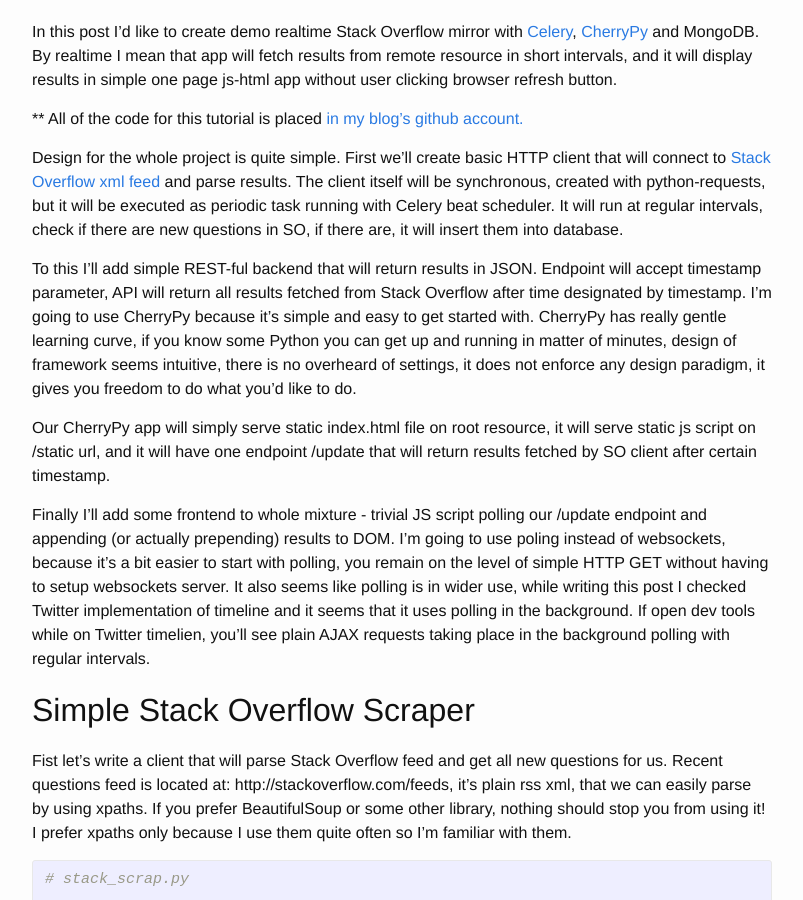
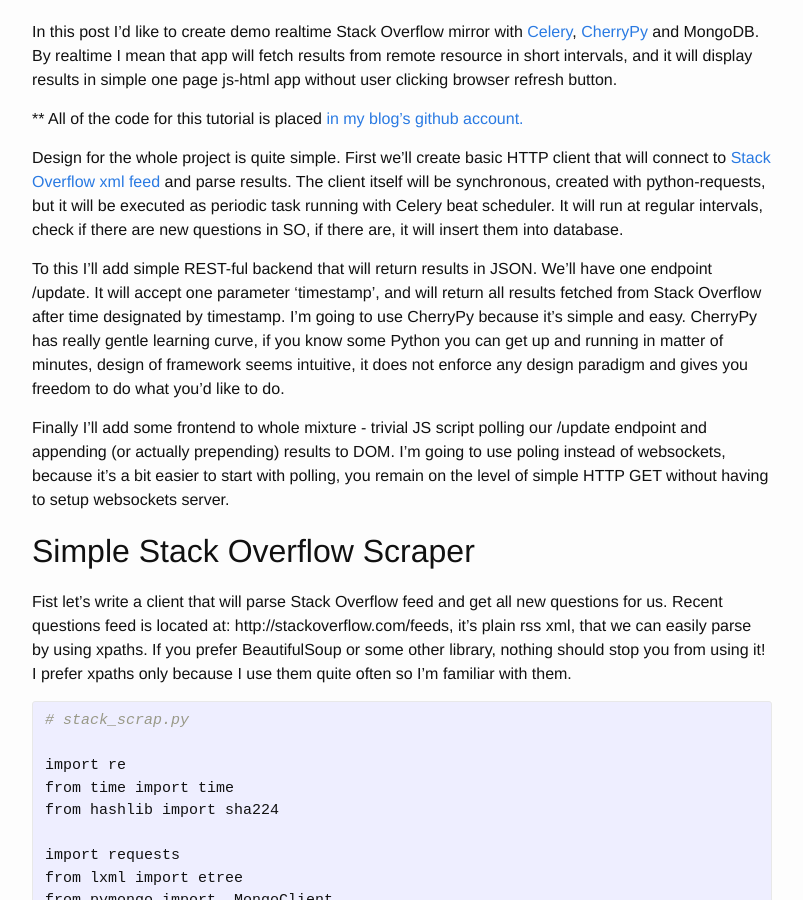
Before and after one commit to pawelmhm/pawelmhm.github.io, a Jekyll site: the page built from _posts/2015-02-08-creating-realtime-scraper.markdown, in a window 1280 px wide and 900 px high, scrolled down 222 px. Shown: the whole window, without its empty margins (238-1041 px from the left). Built offline with Jekyll 4.4.1, drawn with Linux system fonts in a browser that asks for light colours; some of the changed text lies outside the part shown.

Commit message:
stylistical edits

```diff
--- a/_posts/2015-02-08-creating-realtime-scraper.markdown
+++ b/_posts/2015-02-08-creating-realtime-scraper.markdown
@@ -23,27 +23,18 @@
 are, it will insert them into database.
 
 To this I'll add simple REST-ful backend that will return results in JSON.
-Endpoint will accept timestamp parameter, API will return all results
-fetched from Stack Overflow after time designated by timestamp. I'm going
-to use CherryPy because it's simple and easy to get started with.
+We'll have one endpoint /update. It will accept one parameter 'timestamp',
+and will return all results fetched from Stack Overflow after time designated by
+timestamp. I'm going to use CherryPy because it's simple and easy.
 CherryPy has really gentle learning curve, if you know some Python you can get
-up and running in matter of minutes, design of framework seems intuitive, there
-is no overheard of settings, it does not enforce any design paradigm, it
-gives you freedom to do what you'd like to do.
-
-Our CherryPy app will simply serve static index.html file on root resource,
-it will serve static js script on /static url, and it will have one endpoint
-/update that will return results fetched by SO client after certain timestamp.
+up and running in matter of minutes, design of framework seems intuitive,
+it does not enforce any design paradigm and gives you freedom to do what you'd like to do.
 
 Finally I'll add some frontend to whole mixture - trivial JS script polling our
 /update endpoint and appending (or actually prepending) results to DOM. I'm
 going to use poling instead of websockets, because it's a bit easier to start
 with polling, you remain on the level of simple HTTP GET without having
-to setup websockets server. It also seems like polling is in wider use,
-while writing this post I checked Twitter implementation of timeline and
-it seems that it uses polling in the background.
-If open dev tools while on Twitter timelien, you'll see plain AJAX requests
-taking place in the background polling with regular intervals.
+to setup websockets server.
 
 ## Simple Stack Overflow Scraper
 
@@ -106,25 +97,23 @@
 The script simply visits feed and extracts title, link and author
 of the post, it then stores this data into MongoDB. We use hash of
 link [as object id](http://docs.mongodb.org/manual/reference/glossary/#term-objectid) to ensure that duplicate records are not inserted
-into collection. When you try to insert duplicate id in mongodb
-it stops this operation and returns an error. If this happens
-we know that we encountered post that we already have in database,
-new questions were added to db, and we are starting so see old content
-and we can stop.
+into collection. When you try to insert duplicate id mongodb will raise
+exception. If this happens we know that we encountered post that we already
+have in database, and we can safely stop parsing remaining questions.
 
 You can call 'questions' function, run it normally and perhaps
 print some results to see if it works ok.
 
-## Scheduling our scraper at regular intervals
+## Scheduling our client at regular intervals
 
 Now we would like to be able to run our script
 at regular intervals. As usual there are many ways to do this.
-You can set it up as cron job or you can even use Python's time.sleep()
-if you want to be really pythonic. I'm going to use Celery. Celery is
-an asynchronous task runner, it allows you to turn your function into
-a task that will be executed in the background. It will nicely handle all
-problems with your script, it can retry task, report problems log what happens
-etc. Running your process in the background and having something that
+You could set it up as cron job, you could use Python's time.sleep().
+I'm going to use Celery. Celery is  an asynchronous task runner,
+it allows you to turn your function into a task that will be executed in the
+background. It will nicely handle all problems with your script,
+it can retry task, report problems log what happens etc.
+Running your process in the background and having something that
 manages is properly is huge benefit, your server app can just forget about
 this task, it can do its thing as it normally does without minding task
 running in the background.
```
